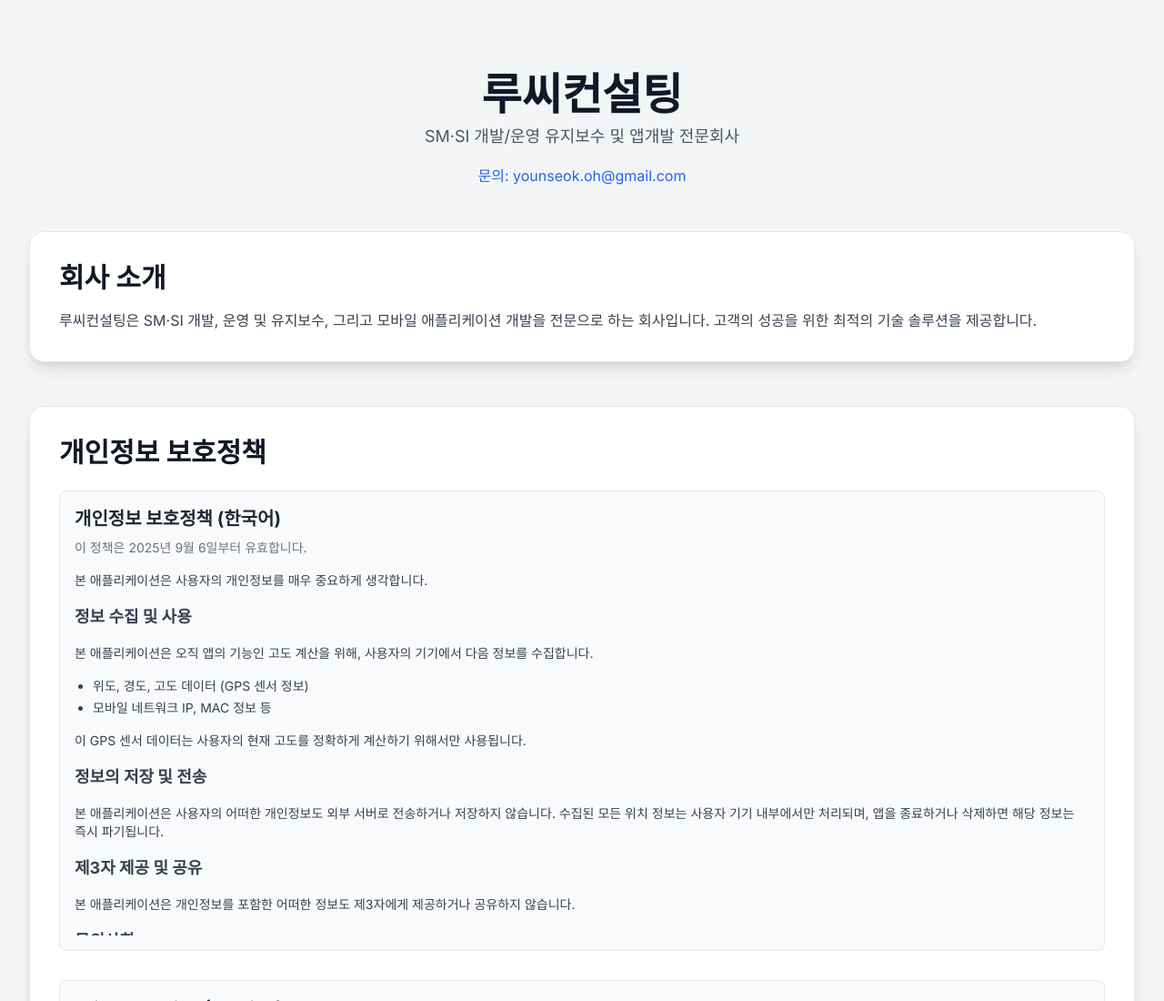
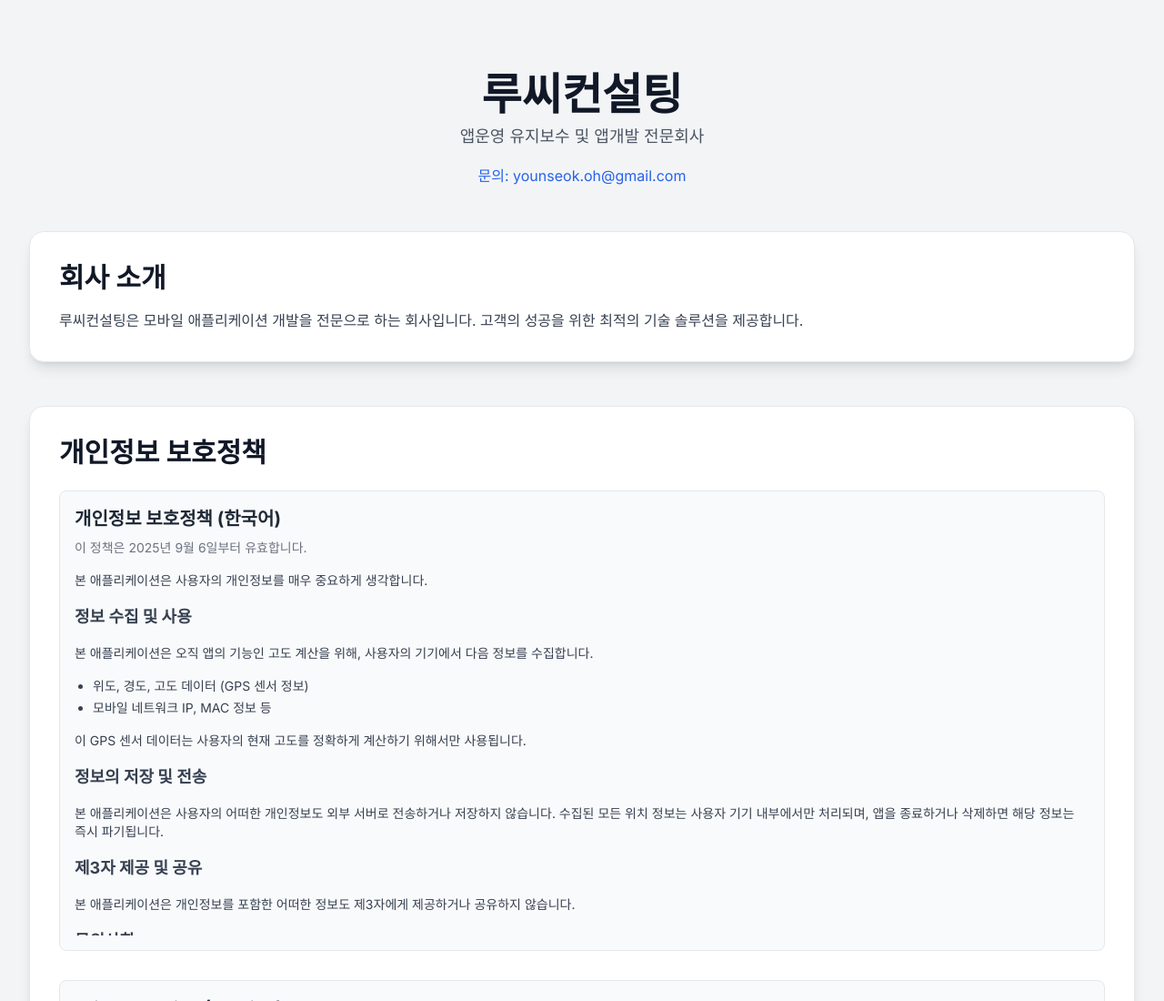
Before and after one commit to Lucy-Consulting/lucy-consulting.github.io, a plain HTML site: page index.html in a window 1280 px wide. Shown: the top 1100 px of the page at 91% size. Drawn offline with nearby package versions, Linux system fonts and the light colour scheme.

Commit message:
Update index.html

```diff
--- a/index.html
+++ b/index.html
@@ -33,7 +33,7 @@
         <header class="text-center my-8 md:my-12">
             <h1 class="text-4xl sm:text-5xl font-bold text-gray-900 mb-2">루씨컨설팅</h1>
             <p class="text-base sm:text-lg text-gray-600 mb-4">
-                <span class="block sm:inline whitespace-nowrap">SM·SI 개발/운영 유지보수</span>
+                <span class="block sm:inline whitespace-nowrap">앱운영 유지보수</span>
                 <span class="block sm:inline whitespace-nowrap">및 앱개발 전문회사</span>
             </p>
             <a href="mailto:younseok.oh@gmail.com" class="text-blue-600 hover:underline transition-colors duration-200">
@@ -46,7 +46,7 @@
             <!-- 회사 소개 카드 -->
             <section class="bg-white p-6 sm:p-8 rounded-2xl shadow-lg border border-gray-200">
                 <h2 class="text-2xl sm:text-3xl font-semibold text-gray-900 mb-4">회사 소개</h2>
-                <p class="text-gray-700">루씨컨설팅은 SM·SI 개발, 운영 및 유지보수, 그리고 모바일 애플리케이션 개발을 전문으로 하는 회사입니다. 고객의 성공을 위한 최적의 기술 솔루션을 제공합니다.</p>
+                <p class="text-gray-700">루씨컨설팅은 모바일 애플리케이션 개발을 전문으로 하는 회사입니다. 고객의 성공을 위한 최적의 기술 솔루션을 제공합니다.</p>
             </section>
 
             <!-- 개인정보 보호정책 카드 -->
```
